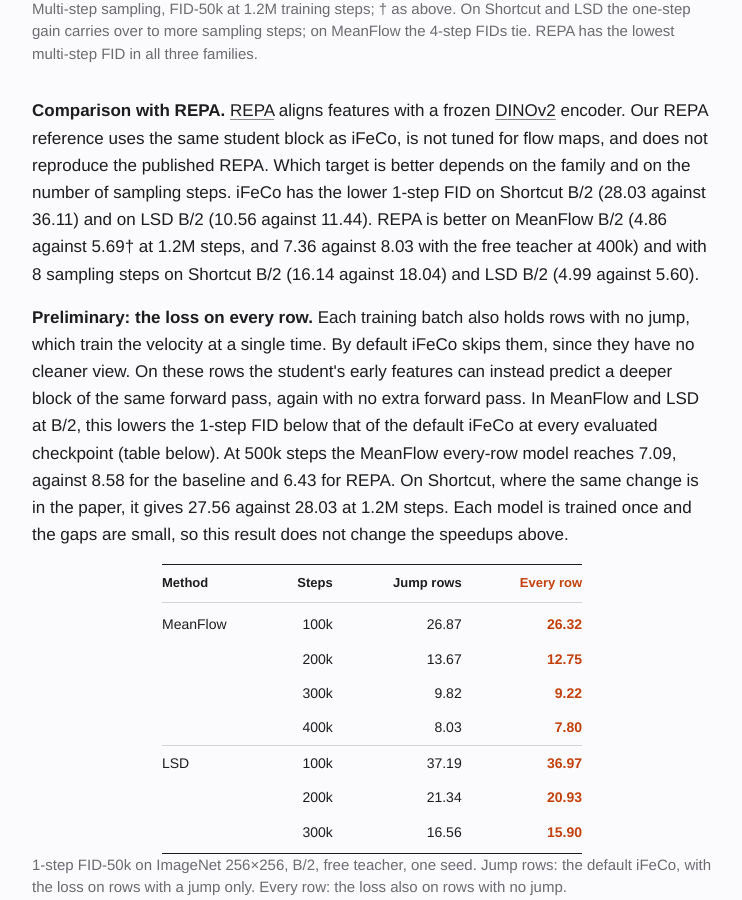
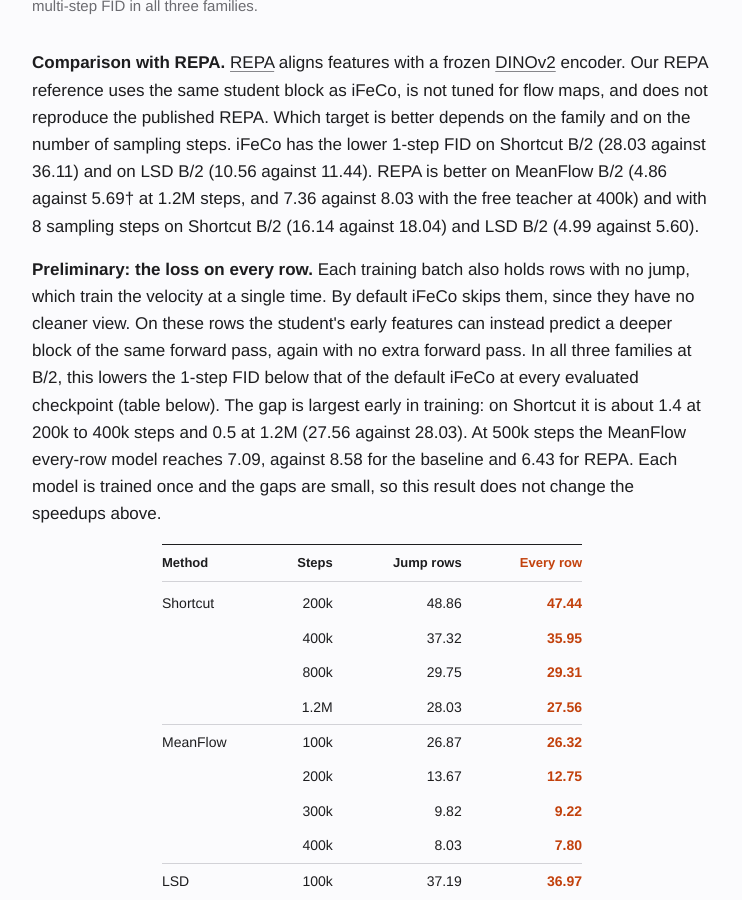
Before and after one commit to rabiulcste/rabiulcste.github.io, a Jekyll site: the page built from ifeco-flow-maps/index.html, in a window 1280 px wide and 900 px high, scrolled down 4810 px. Shown: the whole window, without its empty margins (268-1010 px from the left). Built offline with Jekyll 4.4.1, drawn with Linux system fonts in a browser that asks for light colours; some of the changed text lies outside the part shown.

Commit message:
ifeco: drop WIP note, add Shortcut every-row rows

```diff
--- a/ifeco-flow-maps/index.html
+++ b/ifeco-flow-maps/index.html
@@ -228,7 +228,6 @@ bibtex: |
 
 <section id="tldr">
     <p class="tldr"><strong>TL;DR:</strong> Flow-map training already evaluates a teacher on a cleaner view to build the target for a student on a noisier view. iFeCo adds one loss: early features of the noisier view predict the teacher's deep features of the cleaner view. It needs no external encoder and no extra forward pass.</p>
-    <p class="note">Work in progress. The results on this page are preliminary: each model is trained once, and some models have not finished training.</p>
 </section>
 
 <section id="context" class="intro">
@@ -817,14 +816,18 @@ bibtex: |
     </div>
     <p class="caption">Multi-step sampling, FID-50k at 1.2M training steps; &dagger; as above. On Shortcut and LSD the one-step gain carries over to more sampling steps; on MeanFlow the 4-step FIDs tie. REPA has the lowest multi-step FID in all three families.</p>
     <p><strong>Comparison with REPA.</strong> <a href="https://arxiv.org/abs/2410.06940">REPA</a> aligns features with a frozen <a href="https://arxiv.org/abs/2304.07193">DINOv2</a> encoder. Our REPA reference uses the same student block as iFeCo, is not tuned for flow maps, and does not reproduce the published REPA. Which target is better depends on the family and on the number of sampling steps. iFeCo has the lower 1-step FID on Shortcut B/2 (28.03 against 36.11) and on LSD B/2 (10.56 against 11.44). REPA is better on MeanFlow B/2 (4.86 against 5.69&dagger; at 1.2M steps, and 7.36 against 8.03 with the free teacher at 400k) and with 8 sampling steps on Shortcut B/2 (16.14 against 18.04) and LSD B/2 (4.99 against 5.60).</p>
-    <p><strong>Preliminary: the loss on every row.</strong> Each training batch also holds rows with no jump, which train the velocity at a single time. By default iFeCo skips them, since they have no cleaner view. On these rows the student's early features can instead predict a deeper block of the same forward pass, again with no extra forward pass. In MeanFlow and LSD at B/2, this lowers the 1-step FID below that of the default iFeCo at every evaluated checkpoint (table below). At 500k steps the MeanFlow every-row model reaches 7.09, against 8.58 for the baseline and 6.43 for REPA. On Shortcut, where the same change is in the paper, it gives 27.56 against 28.03 at 1.2M steps. Each model is trained once and the gaps are small, so this result does not change the speedups above.</p>
+    <p><strong>Preliminary: the loss on every row.</strong> Each training batch also holds rows with no jump, which train the velocity at a single time. By default iFeCo skips them, since they have no cleaner view. On these rows the student's early features can instead predict a deeper block of the same forward pass, again with no extra forward pass. In all three families at B/2, this lowers the 1-step FID below that of the default iFeCo at every evaluated checkpoint (table below). The gap is largest early in training: on Shortcut it is about 1.4 at 200k to 400k steps and 0.5 at 1.2M (27.56 against 28.03). At 500k steps the MeanFlow every-row model reaches 7.09, against 8.58 for the baseline and 6.43 for REPA. Each model is trained once and the gaps are small, so this result does not change the speedups above.</p>
     <div class="table-wrap">
         <table>
             <thead>
                 <tr><th>Method</th><th>Steps</th><th>Jump rows</th><th class="ours">Every row</th></tr>
             </thead>
             <tbody>
-                <tr><td>MeanFlow</td><td>100k</td><td>26.87</td><td class="ours"><strong>26.32</strong></td></tr>
+                <tr><td>Shortcut</td><td>200k</td><td>48.86</td><td class="ours"><strong>47.44</strong></td></tr>
+                <tr><td></td><td>400k</td><td>37.32</td><td class="ours"><strong>35.95</strong></td></tr>
+                <tr><td></td><td>800k</td><td>29.75</td><td class="ours"><strong>29.31</strong></td></tr>
+                <tr><td></td><td>1.2M</td><td>28.03</td><td class="ours"><strong>27.56</strong></td></tr>
+                <tr class="grp"><td>MeanFlow</td><td>100k</td><td>26.87</td><td class="ours"><strong>26.32</strong></td></tr>
                 <tr><td></td><td>200k</td><td>13.67</td><td class="ours"><strong>12.75</strong></td></tr>
                 <tr><td></td><td>300k</td><td>9.82</td><td class="ours"><strong>9.22</strong></td></tr>
                 <tr><td></td><td>400k</td><td>8.03</td><td class="ours"><strong>7.80</strong></td></tr>
```
